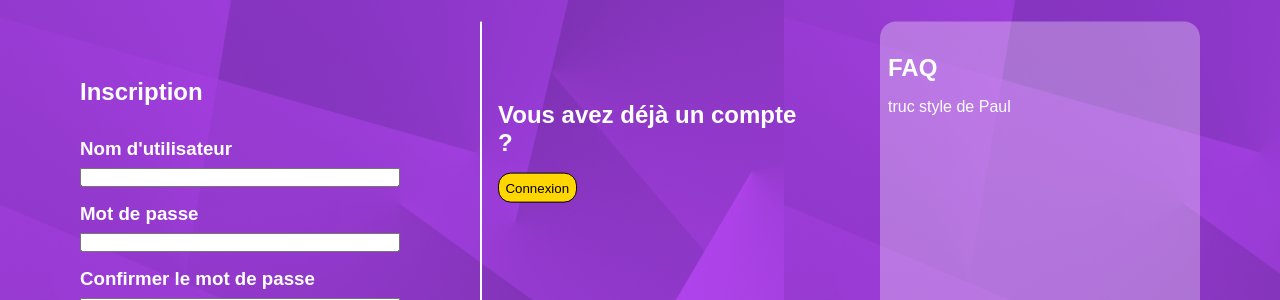
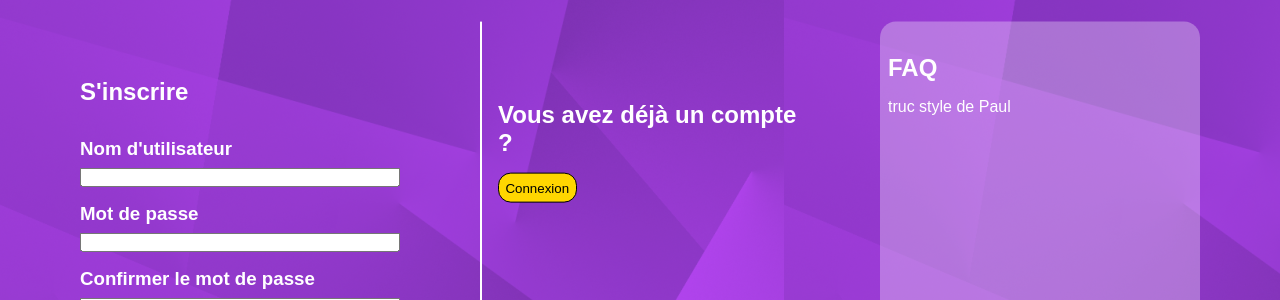
Before and after one commit to c-leri/Bidwell, a PHP site: page /view/signup.view.php in a window 1280 px wide. Shown: the part 55-355 px from the top of the page. Run offline with PHP 8.4, Linux system fonts and the light colour scheme.

Commit message:
page connexion et inscription 2

```diff
--- a/prototype/view/signup.view.php
+++ b/prototype/view/signup.view.php
@@ -25,7 +25,7 @@
     </header>
     <main class="connect">
         <div class="left">
-            <h2> Inscription </h2>
+            <h2> S'inscrire </h2>
 
             <form id="signin-form" accept-charset="utf-8" action="" method="get">
                 <h3>Nom d'utilisateur</h3>
```
